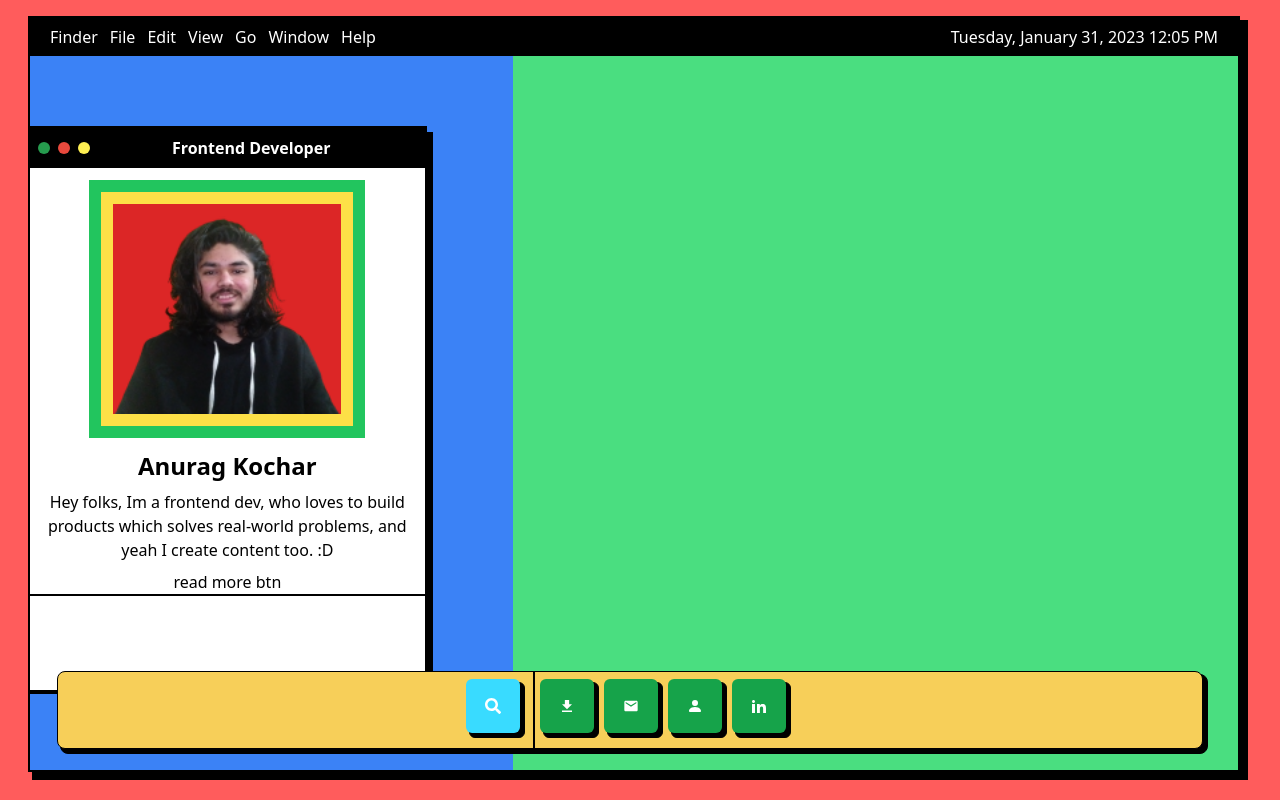
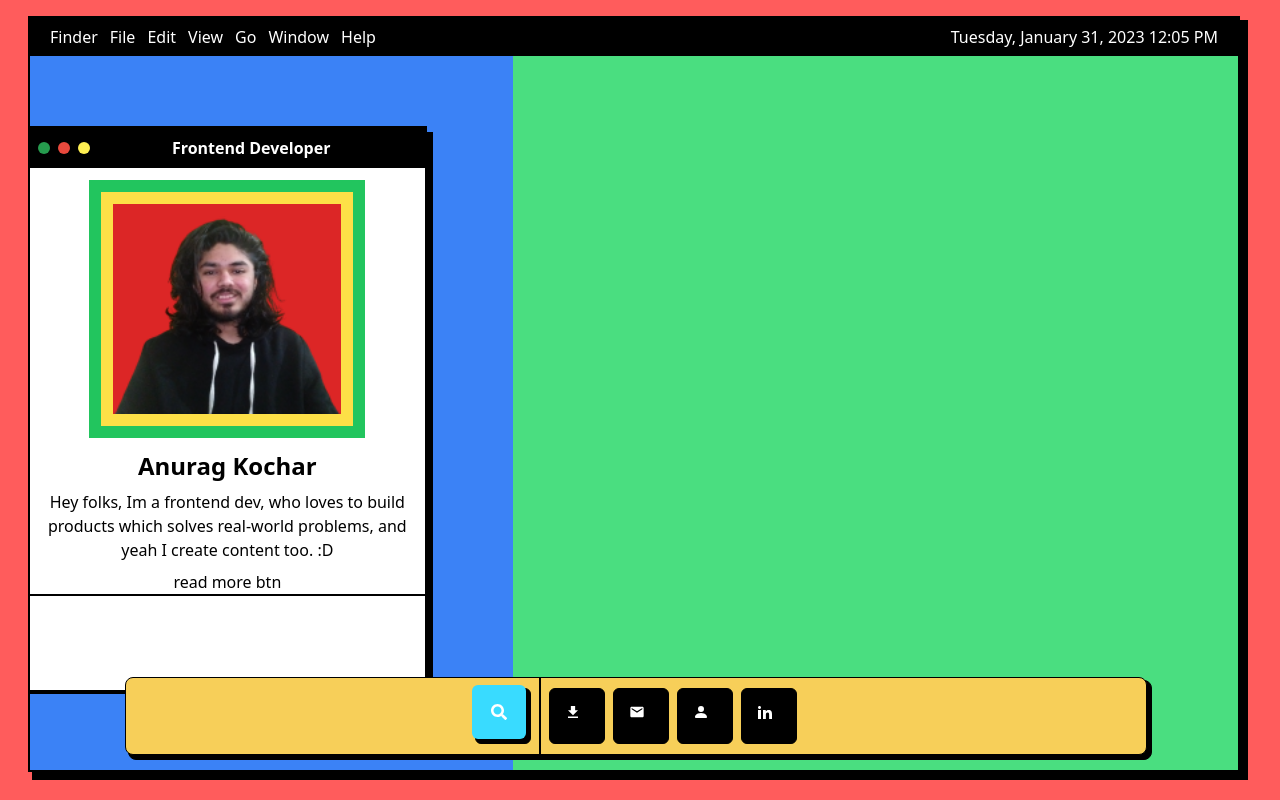
Before and after one commit to Anurag-Kochar-1/neu-os-portfolio, a Next.js app: page / in a window 1280 px wide. Built offline with nearby package versions, Linux system fonts and the light colour scheme.

Commit message:
taskBar-fixed

```diff
--- a/app/layout.tsx
+++ b/app/layout.tsx
@@ -1,3 +1,4 @@
+import TaskBar from '@/components/TaskBar/TaskBar'
 import './globals.css'
 
 export default function RootLayout({
@@ -11,6 +12,7 @@ export default function RootLayout({
 
       <body className='bg-[#FF5C5C] w-full h-screen flex flex-col justify-center items-center '>
         {children}
+        <TaskBar />
       </body>
     </html>
   )
--- a/app/page.tsx
+++ b/app/page.tsx
@@ -4,7 +4,6 @@ import styles from './page.module.css'
 import MenuBar from '@/components/MenuBar/MenuBar'
 import AboutCard from '@/components/AboutCard/AboutCard'
 import FoldersContainer from '@/components/FoldersContainer/FoldersContainer'
-import TaskBar from '@/components/TaskBar/TaskBar'
 const inter = Inter({ subsets: ['latin'] })
 
 
@@ -22,7 +21,7 @@ export default function Home() {
 
           <AboutCard />
 
-          <TaskBar />
+
 
 
         </div>
--- a/components/TaskBar/TaskBar.tsx
+++ b/components/TaskBar/TaskBar.tsx
@@ -1,31 +1,24 @@
 import React from 'react'
 import { TaskBarIconsDataArray } from '@/constants/TaskBarIconsData/TaskBarIconsData'
-import {FaSearch} from "react-icons/fa"
+import { FaSearch } from "react-icons/fa"
+import TaskBarIcon from '../TaskBarIcon/TaskBarIcon'
 
 const TaskBar = () => {
   return (
-    <div className='z-50 absolute bottom-4 w-[95%] h-20 bg-black border border-black flex justify-center items-center rounded-lg'>
+    <div className='z-50 absolute bottom-2 md:bottom-[5vh] w-[95%] sm:w-[80%] h-20 bg-black border border-black flex justify-center items-center rounded-lg'>
       <div className='w-full h-full -mt-2 -ml-2 bg-[#F7CF59] border border-black flex justify-center items-center rounded-lg space-x-2'>
 
         {/* Search Icon */}
-        <div  className={`w-14 h-14 flex justify-center items-center bg-black border border-black rounded-md`}>
+        <div className={`w-14 h-14 flex justify-center items-center bg-black border border-black rounded-md`}>
           <div className={`w-full h-full -mt-2 -ml-2 flex justify-center items-center bg-[#39DBFF] text-white rounded-md`}>
             <FaSearch />
           </div>
         </div>
 
         <div className='w-[2px] h-full border-r-2 border-r-black'></div>
-
         {TaskBarIconsDataArray && TaskBarIconsDataArray?.map((icon) => {
-          return (
-            <div key={icon.id} className={`w-14 h-14 flex justify-center items-center bg-black border border-black rounded-md`}>
-              <div className={`w-full h-full -mt-2 -ml-2 flex justify-center items-center bg-green-600 text-white rounded-md`}>
-                {icon.icon()}
-              </div>
-            </div>
-          )
+          return <TaskBarIcon key={icon.id} icon={icon} />
         })}
-
       </div>
     </div>
   )
--- /dev/null
+++ b/components/TaskBarIcon/TaskBarIcon.tsx
@@ -0,0 +1,19 @@
+"use client"
+
+import React from 'react'
+
+interface IProps {
+    icon: any
+}
+
+const TaskBarIcon = ( {icon}:IProps ) => {
+    return (
+        <div onClick={() => console.log(icon)} className={`w-14 h-14 flex justify-center items-center bg-black border border-black rounded-md`}>
+            <div className={`w-full h-full -mt-2 -ml-2 flex justify-center items-center ${icon.backgroundColorValue} ${icon.iconColor} rounded-md`}>
+                {icon?.icon}
+            </div>
+        </div>
+    )
+}
+
+export default TaskBarIcon
--- /dev/null
+++ b/constants/TaskBarIconsData/TaskBarIconsData.js
@@ -0,0 +1,48 @@
+// icons
+import { IconType } from "react-icons/lib/esm/iconBase"
+import {IoMdDownload} from "react-icons/io"
+import {MdMail} from "react-icons/md"
+import {BsFillPersonFill} from "react-icons/bs"
+import {ImLinkedin2} from "react-icons/im"
+
+
+
+
+// interface ITaskBarIconsData {
+//     id: number
+//     iconName: string
+//     icon: any
+//     backgroundColorValue: string
+// }
+
+export const TaskBarIconsDataArray = [
+    {
+        id: 0,
+        iconName: "download",
+        icon: <IoMdDownload className="text-black text-lg"/>  ,
+        backgroundColorValue: "bg-[#00FD74]",
+        iconColor: "text-white"
+    },
+    {
+        id: 1,
+        iconName: "mail",
+        icon: <MdMail className="text-black text-lg"/>,
+        backgroundColorValue: "bg-[#FEF400]",
+        iconColor: "text-white"
+    },
+    {
+        id: 2,
+        iconName: "about",
+        icon: <BsFillPersonFill className="text-black text-lg"/>,
+        backgroundColorValue: "bg-[#DC7CFE]",
+        iconColor: "text-white"
+    },
+    {
+        id: 3,
+        iconName: "linkedin",
+        icon: <ImLinkedin2 className="text-black text-lg"/>,
+        backgroundColorValue: "bg-[#007BB6]",
+        iconColor: "text-white"
+    }
+
+]
--- a/constants/TaskBarIconsData/TaskBarIconsData.ts
+++ /dev/null
@@ -1,44 +0,0 @@
-// icons
-import { IconType } from "react-icons/lib/esm/iconBase"
-import {IoMdDownload} from "react-icons/io"
-import {MdMail} from "react-icons/md"
-import {BsFillPersonFill} from "react-icons/bs"
-import {ImLinkedin2} from "react-icons/im"
-
-
-
-
-interface ITaskBarIconsData {
-    id: number
-    iconName: string
-    icon: any
-    backgroundColorValue: string
-}
-
-export const TaskBarIconsDataArray: ITaskBarIconsData[] = [
-    {
-        id: 0,
-        iconName: "download",
-        icon: IoMdDownload ,
-        backgroundColorValue: "#00FE74"
-    },
-    {
-        id: 1,
-        iconName: "mail",
-        icon: MdMail,
-        backgroundColorValue: "#FEF400"
-    },
-    {
-        id: 2,
-        iconName: "about",
-        icon: BsFillPersonFill,
-        backgroundColorValue: "#DC7CFE"
-    },
-    {
-        id: 3,
-        iconName: "linkedin",
-        icon: ImLinkedin2,
-        backgroundColorValue: "#007BB6"
-    }
-
-]
--- a/tsconfig.json
+++ b/tsconfig.json
@@ -24,6 +24,6 @@
       "@/*": ["./*"]
     }
   },
-  "include": ["next-env.d.ts", "**/*.ts", "**/*.tsx", ".next/types/**/*.ts"],
+  "include": ["next-env.d.ts", "**/*.ts", "**/*.tsx", ".next/types/**/*.ts", "constants/TaskBarIconsData/TaskBarIconsData.js"],
   "exclude": ["node_modules"]
 }
```
